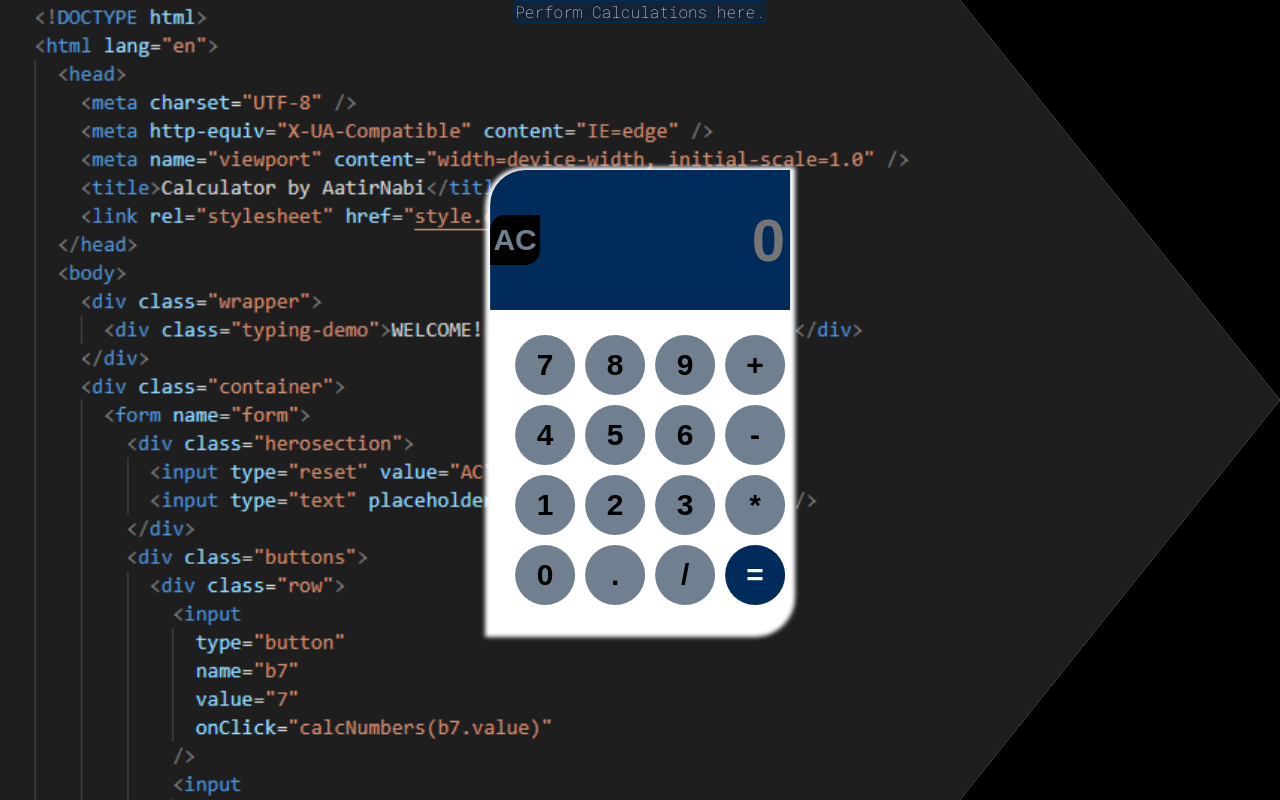
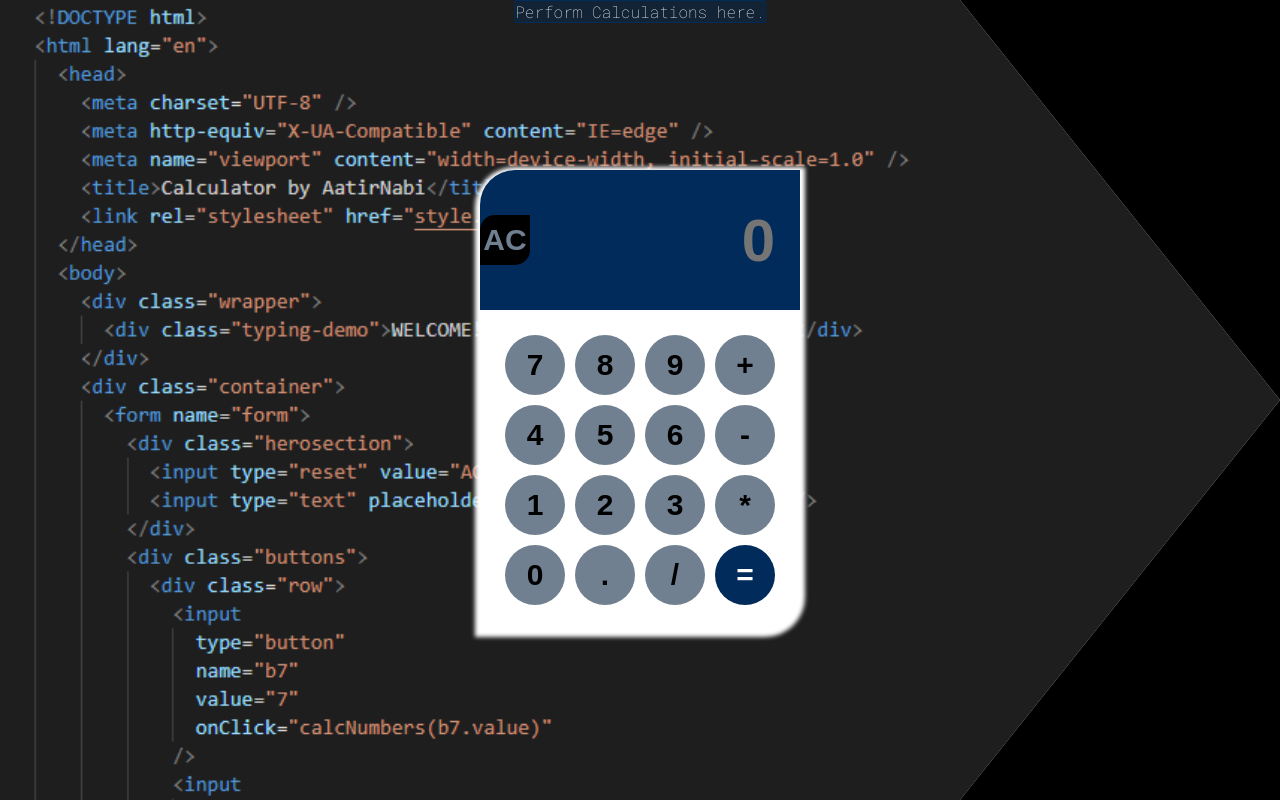
Before and after one commit to aatirnabi/Calculator_by_AatirNabi, a plain HTML site: page index.html in a window 1280 px wide. Drawn offline with Linux system fonts and the light colour scheme.

Commit message:
Update style.css

```diff
--- a/style.css
+++ b/style.css
@@ -53,7 +53,7 @@ html {
   box-shadow: 0px 2px 4px 5px #fff;
   border-radius: 35px 0 35px 0;
   padding-bottom: 20px;
-  width: 23.42vw;
+  width: 320px;
 }
 .herosection {
   width: 100%;
```
